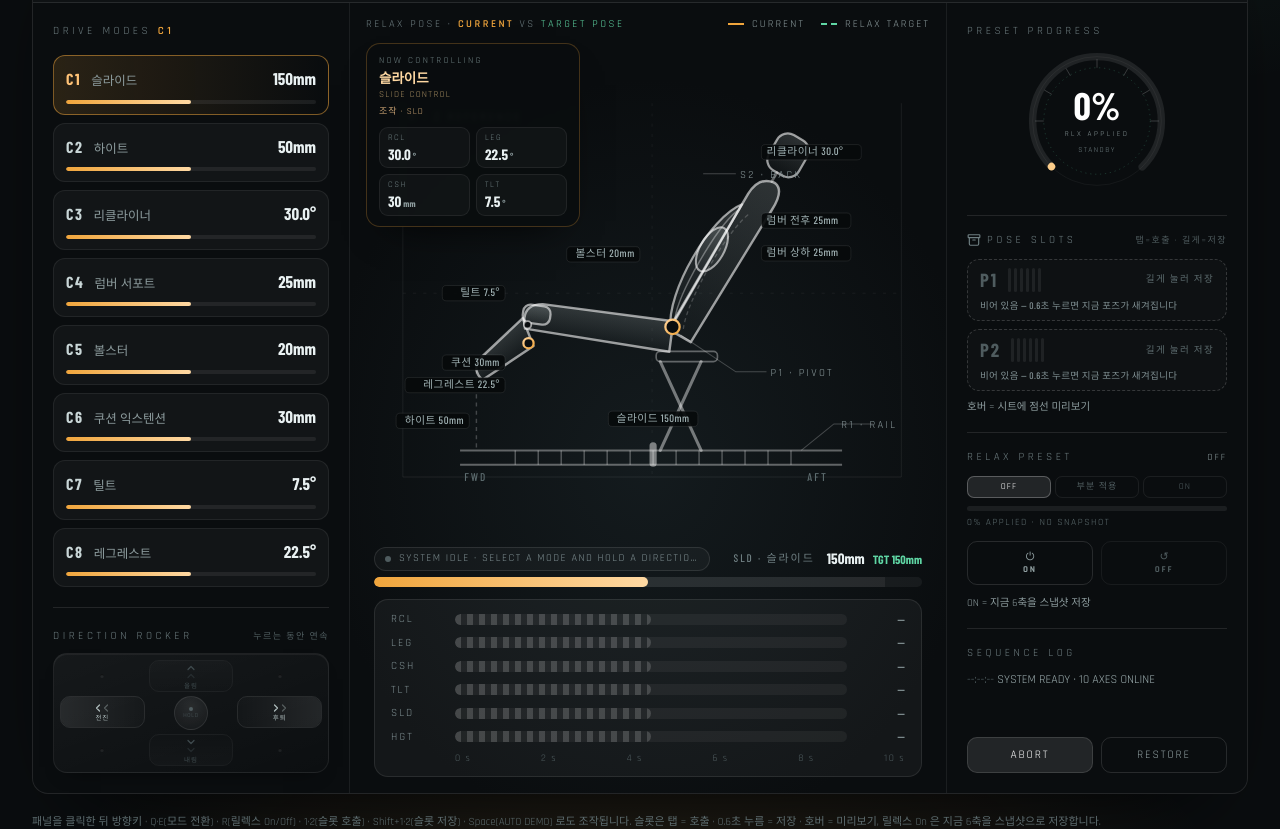
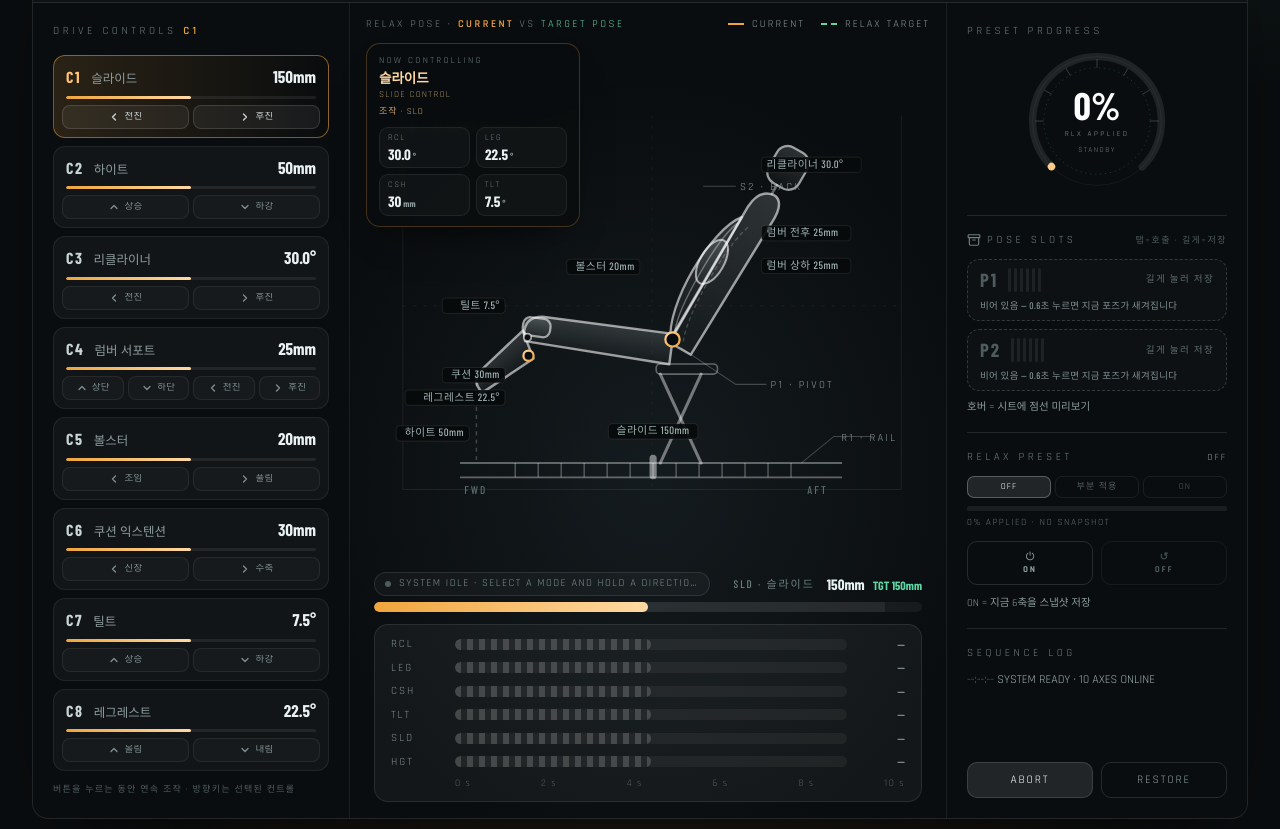
Before and after one commit to sjw1980/yyo-home-v2, a React (Vite) app: page / in a window 1280 px wide. Shown: the part 5200-6029 px from the top of the page. Built offline with nearby package versions, Linux system fonts and the light colour scheme.

Commit message:
feat: update SeatSimulator and README for control button functionality and improved translations

```diff
--- a/src/components/SeatSimulator.tsx
+++ b/src/components/SeatSimulator.tsx
@@ -58,55 +58,22 @@ const SLOT_FLASH_MS = 520;
 const SLOT_FINGER_AXES: AxisKey[] = ['recline', 'legrest', 'cushion', 'tilt', 'slide', 'height'];
 
 /**
- * 방향 로커 스킨 — 모드와 무관하게 4키의 **자리·크기·라벨을 고정**하기 위한 상수들.
- * 미매핑 방향을 자리표시자로 바꾸면(예전 방식) 모드마다 패드 모양이 달라져 손에 익지 않는다.
- * → 키는 항상 4개 그대로 두고, 쓰이지 않는 방향은 '어둠' 으로만 표현한다.
+ * 컨트롤 버튼 — 공용 방향 로커는 폐기했다.
+ * 각 컨트롤(C1~C8)이 **자기 축의 방향 버튼만** 자기 줄에 가진다.
+ * 라벨은 MODE_SPEC_LABELS 에서 주어(모드명)을 버리고 목적어만 남긴다 — '럼버 전진' → '전진'.
  */
-const ROCKER_CAPTION: Record<Direction, { ko: string; en: string }> = {
-  up: { ko: '올림', en: 'UP' },
-  down: { ko: '내림', en: 'DOWN' },
-  left: { ko: '전진', en: 'FWD' }, // 도해의 FWD = 좌측
-  right: { ko: '후퇴', en: 'AFT' },
-};
-const ROCKER_CHEVRON: Record<Direction, typeof ChevronUp> = {
+const DIR_CHEVRON: Record<Direction, typeof ChevronUp> = {
   up: ChevronUp,
   down: ChevronDown,
   left: ChevronLeft,
   right: ChevronRight,
 };
-/** 키 면(面)의 빛 — 로커가 향하는 가장자리로 하이라이트가 몰린다 */
-const ROCKER_FACE: Record<Direction, string> = {
-  up: 'bg-[linear-gradient(0deg,rgba(255,255,255,.015),rgba(255,255,255,.085))]',
-  down: 'bg-[linear-gradient(180deg,rgba(255,255,255,.015),rgba(255,255,255,.085))]',
-  left: 'bg-[linear-gradient(270deg,rgba(255,255,255,.015),rgba(255,255,255,.085))]',
-  right: 'bg-[linear-gradient(90deg,rgba(255,255,255,.015),rgba(255,255,255,.085))]',
-};
-/** 눌림 빛 — 방향 쪽에서 앰버가 번진다 */
-const ROCKER_GLOW: Record<Direction, string> = {
-  up: 'bg-[radial-gradient(120%_85%_at_50%_0%,rgba(240,165,60,.5),rgba(240,165,60,.05)_72%)]',
-  down: 'bg-[radial-gradient(120%_85%_at_50%_100%,rgba(240,165,60,.5),rgba(240,165,60,.05)_72%)]',
-  left: 'bg-[radial-gradient(85%_120%_at_0%_50%,rgba(240,165,60,.5),rgba(240,165,60,.05)_72%)]',
-  right: 'bg-[radial-gradient(85%_120%_at_100%_50%,rgba(240,165,60,.5),rgba(240,165,60,.05)_72%)]',
-};
-/** 이중 쉐브론 배치(세로 = 상하 / 가로 = 좌우)와 두 번째 쉐브론을 앞쪽에 겹치는 마진 */
-const ROCKER_STACK: Record<Direction, string> = {
-  up: 'flex-col',
-  down: 'flex-col',
-  left: 'flex-row',
-  right: 'flex-row',
-};
-const ROCKER_TUCK: Record<Direction, string> = {
-  up: '-mt-[4px]',
-  down: '-mt-[4px]',
-  left: '-ml-[4px]',
-  right: '-ml-[4px]',
-};
-/** 눌렸을 때 로커가 그 방향으로 살짝 기운다 */
-const ROCKER_NUDGE: Record<Direction, string> = {
-  up: 'translate-y-[1px]',
-  down: '-translate-y-[1px]',
-  left: 'translate-x-[1px]',
-  right: '-translate-x-[1px]',
+const DIR_ORDER: Direction[] = ['up', 'down', 'left', 'right'];
+
+/** '럼버 전진' → '전진' (버튼에는 목적어만, 전체 문구는 title 에 남긴다) */
+const shortDirLabel = (text: string) => {
+  const i = text.indexOf(' ');
+  return i > 0 ? text.slice(i + 1) : text;
 };
 
 
@@ -365,9 +332,11 @@ export default function SeatSimulator({ currentLang }: SeatSimulatorProps) {
     setFrame((f) => f + 1);
   };
 
-  const handlePress = (dir: Direction) => {
+  const handlePress = (dir: Direction, fromMode?: ModeKey) => {
     // 수동 조작 시작 시 AUTO DEMO 정지
     if (controlModeRef.current === 'auto') setControlMode('manual');
+    // 컨트롤의 버튼을 누르면 그 컨트롤이 곧 현재 조작 대상이 된다
+    if (fromMode && fromMode !== modeRef.current) selectMode(fromMode);
     // 수동 오버라이드 = 릴렉스 시퀀스 중단 (100% 이전이면 부분 적용 상태로 유지)
     interruptRelaxSequence('MANUAL OVERRIDE');
     // 슬롯 호출로 이동 중이었으면 그 연결도 함께 끊는다 (슬롯은 계속 시트를 쫓지 않는다)
@@ -809,103 +778,52 @@ export default function SeatSimulator({ currentLang }: SeatSimulatorProps) {
   };
 
   /**
-   * 4방향 로커 키 — 모드에 상관없이 **같은 자리 · 같은 크기 · 같은 라벨**을 유지한다.
-   * 이 모드에서 쓰이지 않는 방향도 키를 지우지 않고 어둡게만 둔다(예전엔 자리표시자로
-   * 바꿔 럼버만 4키·나머지 2키로 패드가 매번 달라졌다).
-   *  - 라벨은 고정 방향어(올림/내림/전진/후퇴), 모드별 실제 기능은 title 툴팁에 둔다
-   *  - 면(面)은 로커가 향하는 가장자리로 빛이 몰리고, 눌리면 그쪽에서 앰버가 번진다
+   * 컨트롤 안 방향 버튼 — 그 컨트롤이 가진 방향만 생성된다(MODE_SPEC_LABELS 가 null 인 방향은 만들지 않는다).
+   *  - 누르는 동안 연속 조작(pointerdown → pointerup/leave)
+   *  - 다른 컨트롤의 버튼을 누르면 그 컨트롤로 전환된 뒤 조작된다
+   *  - 버튼 라벨은 목적어만(전진/상승/조임…), 전체 문구는 title 툴팁
    */
-  const rockerKey = (dir: Direction) => {
-    const label = MODE_SPEC_LABELS[mode][dir];
-    const mapped = label !== null;
-    const active = pressed === dir;
-    const Chev = ROCKER_CHEVRON[dir];
+  const controlButton = (modeKey: ModeKey, dir: Direction) => {
+    const label = MODE_SPEC_LABELS[modeKey][dir];
+    if (!label) return null;
+    const active = pressed === dir && mode === modeKey;
+    const current = mode === modeKey;
+    const Chev = DIR_CHEVRON[dir];
     return (
       <button
         key={dir}
         type="button"
-        aria-disabled={!mapped}
-        title={
-          label
-            ? label[currentLang]
-            : currentLang === 'ko'
-              ? '이 모드에서는 조작하지 않는 방향입니다'
-              : 'Not mapped in this mode'
-        }
+        title={`${modeCode(modeKey)} · ${label[currentLang]}`}
+        aria-label={label[currentLang]}
+        aria-pressed={active}
         onPointerDown={(e) => {
           e.preventDefault();
-          if (mapped) handlePress(dir);
+          e.stopPropagation();
+          handlePress(dir, modeKey);
         }}
-        onPointerUp={() => handleRelease()}
+        onPointerUp={(e) => {
+          e.stopPropagation();
+          handleRelease();
+        }}
         onPointerLeave={() => {
           if (active) handleRelease();
         }}
-        className={`relative h-[32px] overflow-hidden rounded-[10px] border transition-all duration-150 select-none touch-none
+        className={`flex items-center justify-center gap-1 min-w-0 h-[24px] rounded-[8px] border transition-all duration-150 select-none touch-none cursor-pointer
           ${
             active
-              ? `scale-[.97] ${ROCKER_NUDGE[dir]} border-[#f0a53c]/70 text-[#ffe0b3] shadow-[0_0_18px_-4px_rgba(240,165,60,.75)]`
-              : mapped
-                ? 'border-white/[.10] text-[#aebcbc] hover:border-[#f0a53c]/55 hover:text-[#ffc276] cursor-pointer'
-                : 'border-white/[.05] text-[#3f4b4e]'
+              ? 'border-[#f0a53c]/70 bg-[rgba(240,165,60,.18)] text-[#ffe0b3] shadow-[0_0_14px_-4px_rgba(240,165,60,.85)]'
+              : current
+                ? 'border-white/[.13] bg-white/[.06] text-[#c9d6d7] hover:border-[#f0a53c]/60 hover:text-[#ffc276]'
+                : 'border-white/[.07] bg-white/[.025] text-[#7f8f92] hover:border-[#f0a53c]/45 hover:text-[#ffc276]'
           }`}
       >
-        {/* 면 쉐이딩 — 눌리기 전에는 방향 쪽 하이라이트만 */}
-        <i
-          className={`absolute inset-0 ${ROCKER_FACE[dir]} transition-opacity duration-150 ${
-            active ? 'opacity-0' : mapped ? 'opacity-100' : 'opacity-25'
-          }`}
-        />
-        {/* 눌림 — 방향 쪽에서 앰버가 번진다 */}
-        <i
-          className={`absolute inset-0 ${ROCKER_GLOW[dir]} transition-opacity duration-150 ${
-            active ? 'opacity-100' : 'opacity-0'
-          }`}
-        />
-        <span className="relative h-full flex flex-col items-center justify-center gap-[1px]">
-          <span className={`flex ${ROCKER_STACK[dir]} items-center leading-none`}>
-            <Chev className="w-[12px] h-[12px]" strokeWidth={2.4} />
-            <Chev className={`w-[12px] h-[12px] opacity-40 ${ROCKER_TUCK[dir]}`} strokeWidth={2.4} />
-          </span>
-          <span className="text-[6.5px] leading-none uppercase tracking-[.14em]">
-            {ROCKER_CAPTION[dir][currentLang]}
-          </span>
+        <Chev className="w-[12px] h-[12px] shrink-0" strokeWidth={2.6} />
+        <span className="text-[9.5px] leading-none tracking-[.04em] truncate">
+          {shortDirLabel(label[currentLang])}
         </span>
       </button>
     );
   };
-
-  /** 로커 중심 허브 — 누르는 동안만 점등되는 '홀드 중' 표시 (모드와 무관한 고정 요소) */
-  const rockerHub = () => (
-    <span className="flex items-center justify-center">
-      <span
-        className={`w-[34px] h-[34px] rounded-full border flex flex-col items-center justify-center gap-[1px] transition-all duration-150 ${
-          pressed
-            ? 'border-[#f0a53c]/45 bg-[radial-gradient(circle_at_50%_30%,rgba(240,165,60,.22),rgba(240,165,60,.04))] shadow-[0_0_14px_-4px_rgba(240,165,60,.85)]'
-            : 'border-white/[.09] bg-[radial-gradient(circle_at_50%_30%,rgba(255,255,255,.10),rgba(255,255,255,.02))]'
-        }`}
-      >
-        <i
-          className={`w-[4px] h-[4px] rounded-full transition-all ${
-            pressed ? 'bg-[#f0a53c] shadow-[0_0_8px_#f0a53c]' : 'bg-[#4f5c5f]'
-          }`}
-        />
-        <span
-          className={`text-[6px] leading-none tracking-[.12em] uppercase ${
-            pressed ? 'text-[#ffc276]' : 'text-[#4f5c5f]'
-          }`}
-        >
-          HOLD
-        </span>
-      </span>
-    </span>
-  );
-
-  /** 패드 모서리 나사 머리 — 4개의 키가 한 몸의 로커로 읽히도록 채워 두는 고정 자리 */
-  const rockerCorner = (key: string) => (
-    <span key={key} className="flex items-center justify-center">
-      <i className="w-[4px] h-[4px] rounded-full bg-white/[.07] shadow-[inset_0_1px_1px_rgba(0,0,0,.65)]" />
-    </span>
-  );
 
   /**
    * 릴렉스 프리셋 버튼 — 드라이브 모드와 무관하게 항상 조작 가능한 레이어 컨트롤
@@ -1251,7 +1169,7 @@ export default function SeatSimulator({ currentLang }: SeatSimulatorProps) {
     };
   });
 
-  /** 현재 모드가 로커로 조작하는 축 (좌우 + 상하) — 텔레메트리 타일 강조·표기용 */
+  /** 현재 컨트롤이 조작하는 축 (좌우 + 상하) — 텔레메트리 타일 강조·표기용 */
   const drivenAxes = [MODE_CONFIG[mode].lrAxis, MODE_CONFIG[mode].udAxis].filter(
     (k): k is AxisKey => k !== null,
   );
@@ -1431,10 +1349,10 @@ export default function SeatSimulator({ currentLang }: SeatSimulatorProps) {
 
           {/* ---- 3열 그리드 ---- */}
           <div className="grid lg:grid-cols-[316px_minmax(0,1fr)_300px] gap-px bg-white/[.07]">
-            {/* ====== 좌측: 드라이브 모드 시퀀스 · 현재 제어 표시 · 방향 로커 ====== */}
+            {/* ====== 좌측: 드라이브 컨트롤 C1~C8 (각 줄에 자기 방향 버튼) ====== */}
             <div className="bg-[#0a0d0f] p-5 flex flex-col min-h-0">
               <p className="text-[11px] tracking-[.32em] uppercase text-[#6f7f82] mb-4">
-                Drive Modes{' '}
+                Drive Controls{' '}
                 <b className="text-[#f0a53c] font-semibold">{modeCode(mode)}</b>
               </p>
               <div className="space-y-2">
@@ -1448,16 +1366,21 @@ export default function SeatSimulator({ currentLang }: SeatSimulatorProps) {
                     0,
                     100,
                   );
+                  const dirs = DIR_ORDER.filter((d) => MODE_SPEC_LABELS[key][d] !== null);
                   return (
-                    <button
+                    <div
                       key={key}
-                      type="button"
-                      onClick={() => selectMode(key)}
-                      className={`w-full text-left px-3 py-2.5 rounded-[12px] border transition-all cursor-pointer ${
+                      className={`rounded-[12px] border transition-all ${
                         selected
                           ? 'border-[#f0a53c]/50 bg-[linear-gradient(90deg,rgba(240,165,60,.14),rgba(240,255,255,0))]'
                           : 'border-white/[.07] bg-white/[.035] hover:border-white/20'
                       }`}
+                    >
+                      {/* 줄 헤더를 누르면 그 컨트롤이 현재 조작 대상으로 선택된다 */}
+                      <button
+                        type="button"
+                        onClick={() => selectMode(key)}
+                        className="w-full text-left px-3 pt-2 block cursor-pointer"
                       >
                         <div className="flex items-baseline gap-2.5">
                           <span
@@ -1474,43 +1397,32 @@ export default function SeatSimulator({ currentLang }: SeatSimulatorProps) {
                             {fmtAxis(axis, pos[axis])}
                           </span>
                         </div>
-                      <div className="h-[4px] rounded-full bg-white/[.07] mt-2 overflow-hidden">
+                        <div className="h-[3px] rounded-full bg-white/[.07] mt-1.5 overflow-hidden">
                           <div
                             className="h-full rounded-full bg-[linear-gradient(90deg,#f0a53c,#ffd9a3)]"
                             style={{ width: `${ratio}%` }}
                           />
                         </div>
                       </button>
+                      {/* 이 컨트롤이 가진 방향만 버튼이 된다 — 누르는 동안 연속 조작 */}
+                      <div
+                        className={`grid gap-1 px-2 pt-1.5 pb-2 ${
+                          dirs.length === 4 ? 'grid-cols-4' : 'grid-cols-2'
+                        }`}
+                      >
+                        {dirs.map((d) => controlButton(key, d))}
+                      </div>
+                    </div>
                   );
                 })}
               </div>
 
-              {/* ---- 방향 로커 — 4키 고정 스킨. 모드가 바뀌어도 키 자리·크기·라벨은 그대로 ---- */}
-              <div className="mt-5 pt-5 border-t border-white/10">
-                <div className="flex items-baseline justify-between mb-2">
-                  <p className="text-[11px] tracking-[.32em] uppercase text-[#6f7f82]">
-                    Direction Rocker
+              {/* 홀드 = 연속 조작이라는 동작 규칙 (예전 로커 헤더가 하던 말) */}
+              <p className="mt-3 text-[9px] leading-relaxed tracking-[.14em] uppercase text-[#4f5c5f]">
+                {currentLang === 'ko'
+                  ? '버튼을 누르는 동안 연속 조작 · 방향키는 선택된 컨트롤'
+                  : 'HOLD A BUTTON TO RUN · ARROW KEYS DRIVE THE SELECTED CONTROL'}
               </p>
-                  <span className="text-[9px] tracking-[.16em] uppercase text-[#4f5c5f]">
-                    {currentLang === 'ko' ? '누르는 동안 연속' : 'HOLD = RUN'}
-                  </span>
-                </div>
-
-                {/* 로커는 8개 드라이브 모드 전용 — 릴렉스는 우측 프리셋 레이어에서 조작한다 */}
-                <div className="rounded-[14px] border border-white/[.07] bg-[linear-gradient(160deg,rgba(255,255,255,.05),rgba(255,255,255,.012))] p-1.5 shadow-[inset_0_1px_0_rgba(255,255,255,.05),0_10px_20px_-16px_rgba(0,0,0,.95)]">
-                  <div className="grid grid-cols-3 gap-1">
-                    {rockerCorner('c1')}
-                    {rockerKey('up')}
-                    {rockerCorner('c2')}
-                    {rockerKey('left')}
-                    {rockerHub()}
-                    {rockerKey('right')}
-                    {rockerCorner('c3')}
-                    {rockerKey('down')}
-                    {rockerCorner('c4')}
-                  </div>
-                </div>
-              </div>
             </div>
 
             {/* ================= 중앙: 포즈 스테이지 ================= */}
@@ -1538,7 +1450,7 @@ export default function SeatSimulator({ currentLang }: SeatSimulatorProps) {
 
               {/* ---- Now Controlling HUD — 시트 도해 좌상단의 빈 자리에 얹는 오버레이 ----
                     컬럼을 따로 소모하지 않으므로 화면 세로가 늘지 않는다.
-                    앰버 테두리 타일 = 로커가 지금 조작하는 축 (조작 축 코드도 병기) */}
+                    앰버 테두리 타일 = 지금 조작하는 축 (조작 축 코드도 병기) */}
               <div className="absolute top-10 left-4 w-[214px] rounded-[14px] border border-[#f0a53c]/25 bg-[#0a0d0f]/85 backdrop-blur-[2px] px-3 py-2.5 shadow-[0_18px_40px_-24px_rgba(0,0,0,1)]">
                 <p className="text-[9px] tracking-[.26em] uppercase text-[#6f7f82] mb-1">
                   Now Controlling
--- a/src/data.ts
+++ b/src/data.ts
@@ -338,8 +338,8 @@ export const translations: TranslationDictionary = {
     en: "DPSS Power Seat Control Simulator"
   },
   "Seat Simulator Subtitle": {
-    ko: "운전석 시트 조작기(DPSS)의 8개 조작 모드(C1~C8)와 10개 축을 가상 모터 물리 모델로 직접 조작해 보세요. 좌측 모드 트랙에서 모드를 고르고 우측 로커를 누른 채 유지하면 시트 형상이 실시간으로 갱신되고, 릴렉스는 모드가 아닌 독립 프리셋 레이어로 어떤 모드에서든 6축에 겹쳐 동작합니다.",
-    en: "Drive all 8 control modes (C1~C8) and 10 seat axes through a virtual motor physics model — pick a mode in the left track and press-and-hold the rocker to reshape the seat in real time. Relax is not a mode but a standalone preset layer that overlays 6 axes from any mode."
+    ko: "운전석 시트 조작기(DPSS)의 8개 컨트롤(C1~C8)과 10개 축을 가상 모터 물리 모델로 직접 조작해 보세요. 각 컨트롤 줄에 그 컨트롤이 가진 방향 버튼이 있습니다 — 누른 채 유지하면 시트 형상이 실시간으로 갱신되고, 릴렉스는 모드가 아닌 독립 프리셋 레이어로 어떤 컨트롤에서든 6축에 겹쳐 동작합니다.",
+    en: "Drive all 8 controls (C1~C8) and 10 seat axes through a virtual motor physics model — every control row carries its own direction buttons, so press and hold one to reshape the seat in real time. Relax is not a control but a standalone preset layer that overlays 6 axes from any control."
   },
   "Seat Mode Panel": {
     ko: "조작 모드 선택 (MODE SELECT)",
```
Also changed, not shown: mockups/README.md. Lines whose indentation alone changed are shown as unchanged.
